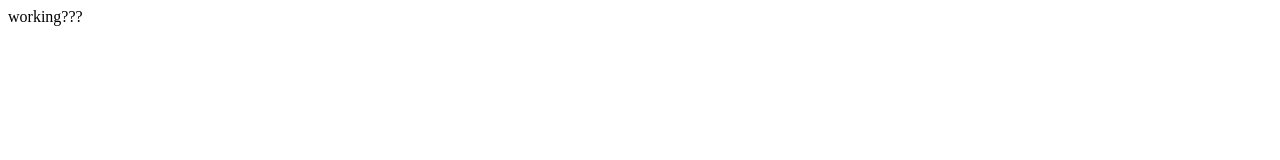
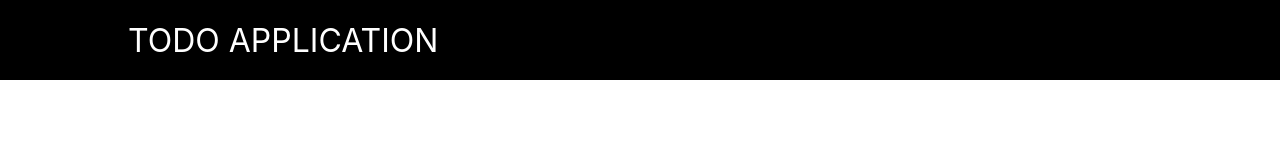
Before and after one commit to JohnPFourchy/todo-list, a website built with webpack: page dist/index.html in a window 1280 px wide. Built offline with nearby package versions, Linux system fonts and the light colour scheme.

Commit message:
Add CSS file and link to index.html

```diff
--- a/package.json
+++ b/package.json
@@ -12,6 +12,8 @@
   "author": "",
   "license": "ISC",
   "devDependencies": {
+    "css-loader": "^6.8.1",
+    "style-loader": "^3.3.3",
     "webpack": "^5.88.2",
     "webpack-cli": "^5.1.4"
   }
--- a/src/index.js
+++ b/src/index.js
@@ -1,9 +1,9 @@
-function component() {
-    const element = document.createElement('div');
+// function component() {
+//     const element = document.createElement('div');
 
-    element.innerHTML = "working???";
+//     element.innerHTML = "working???";
 
-    return element;
-  }
+//     return element;
+//   }
 
-  document.body.appendChild(component());
+//   document.body.appendChild(component());
--- /dev/null
+++ b/src/styles/style.css
@@ -0,0 +1,26 @@
+* {
+    margin: 0;
+    padding: 0;
+    font-size: 16px;
+    font-family: -apple-system, BlinkMacSystemFont, "Segoe UI", Roboto, Helvetica, Arial, sans-serif, "Apple Color Emoji", "Segoe UI Emoji", "Segoe UI Symbol";
+    --background: black;
+    --text-color: white;
+}
+
+.header {
+    height: 10vh;
+    width: 100vw;
+    background-color: var(--background);
+    display: flex;
+    align-items: center;
+
+}
+
+.title {
+    font-size: 2rem;
+    color: var(--text-color);
+}
+
+.left {
+    margin-left: calc(100vw - 90%);
+}
--- a/webpack.config.js
+++ b/webpack.config.js
@@ -6,4 +6,12 @@ module.exports = {
     filename: 'main.js',
     path: path.resolve(__dirname, 'dist'),
   },
+  module: {
+    rules: [
+      {
+        test: /\.css$/i,
+        use: ['style-loader', 'css-loader'],
+      },
+    ],
+  },
 };
```
Also changed, not shown: dist/index.html, dist/main.js (deleted), 1 other file.
